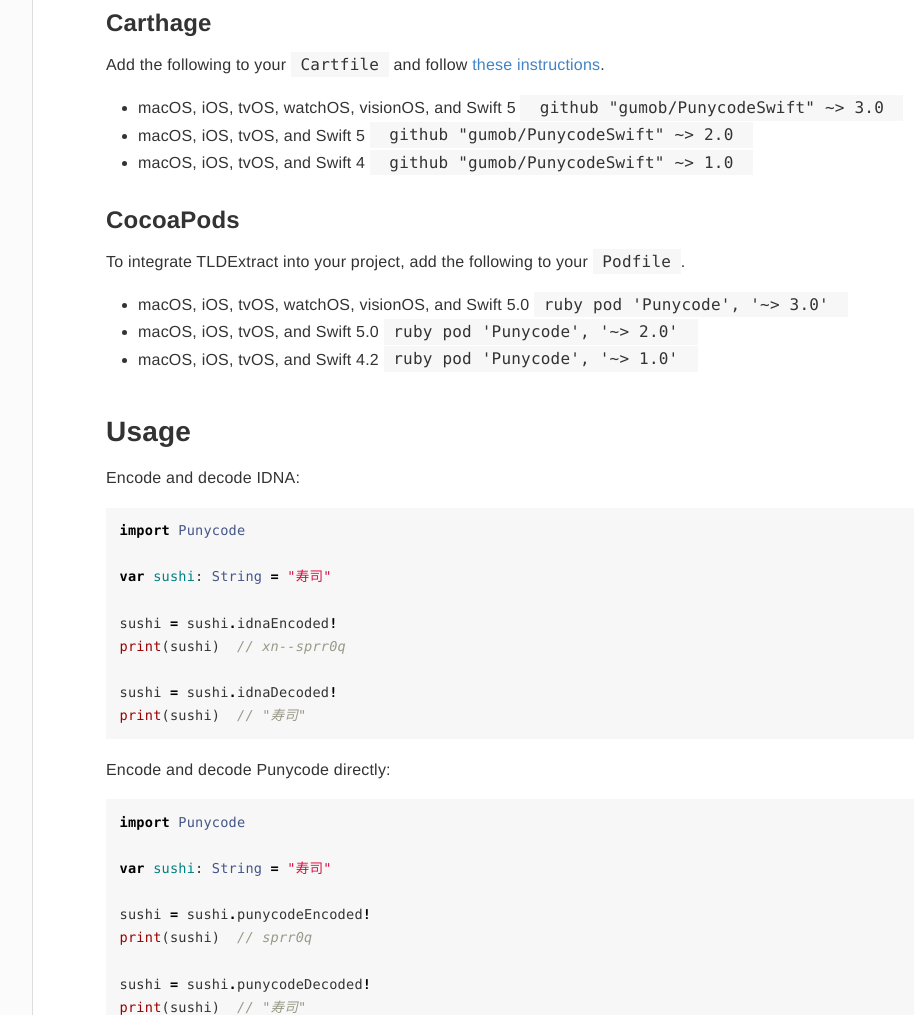
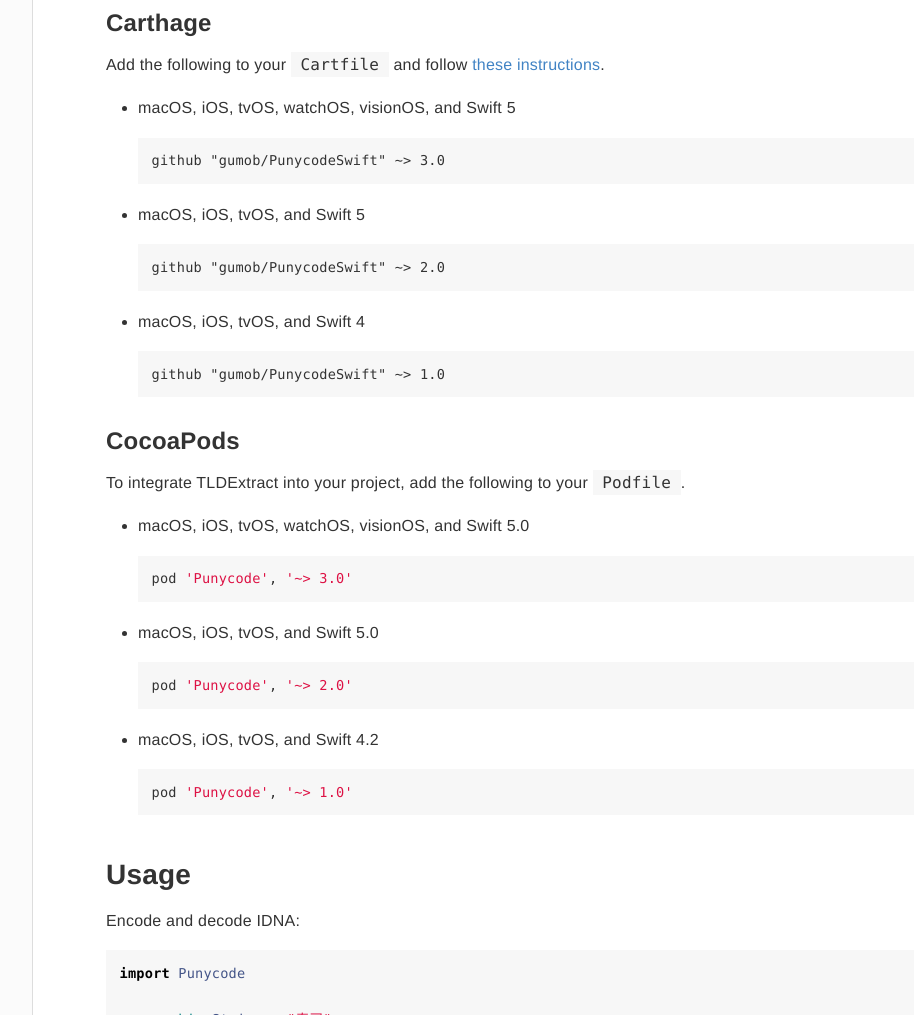
Before and after one commit to gumob/PunycodeSwift, a plain HTML site: page docs/swiftdoc/index.html in a window 1280 px wide. Shown: the part 2462-3477 px from the top of the page, without its empty margins (267-1181 px from the left). Drawn offline with Linux system fonts and the light colour scheme.

Commit message:
docs: Fix code block margin

```diff
--- a/docs/swiftdoc/index.html
+++ b/docs/swiftdoc/index.html
@@ -125,36 +125,30 @@
 <p>Add the following to your <code>Cartfile</code> and follow <a href="https://github.com/Carthage/Carthage#adding-frameworks-to-an-application">these instructions</a>.</p>
 
 <ul>
-<li>macOS, iOS, tvOS, watchOS, visionOS, and Swift 5
-<code>
-github &quot;gumob/PunycodeSwift&quot; ~&gt; 3.0
-</code></li>
-<li>macOS, iOS, tvOS, and Swift 5
-<code>
-github &quot;gumob/PunycodeSwift&quot; ~&gt; 2.0
-</code></li>
-<li>macOS, iOS, tvOS, and Swift 4
-<code>
-github &quot;gumob/PunycodeSwift&quot; ~&gt; 1.0
-</code></li>
+<li><p>macOS, iOS, tvOS, watchOS, visionOS, and Swift 5</p>
+<pre class="highlight plaintext"><code>github "gumob/PunycodeSwift" ~&gt; 3.0
+</code></pre></li>
+<li><p>macOS, iOS, tvOS, and Swift 5</p>
+<pre class="highlight plaintext"><code>github "gumob/PunycodeSwift" ~&gt; 2.0
+</code></pre></li>
+<li><p>macOS, iOS, tvOS, and Swift 4</p>
+<pre class="highlight plaintext"><code>github "gumob/PunycodeSwift" ~&gt; 1.0
+</code></pre></li>
 </ul>
 <h3 id='cocoapods' class='heading'>CocoaPods</h3>
 
 <p>To integrate TLDExtract into your project, add the following to your <code>Podfile</code>.</p>
 
 <ul>
-<li>macOS, iOS, tvOS, watchOS, visionOS, and Swift 5.0
-<code>ruby
-pod &#39;Punycode&#39;, &#39;~&gt; 3.0&#39;
-</code></li>
-<li>macOS, iOS, tvOS, and Swift 5.0
-<code>ruby
-pod &#39;Punycode&#39;, &#39;~&gt; 2.0&#39;
-</code></li>
-<li>macOS, iOS, tvOS, and Swift 4.2
-<code>ruby
-pod &#39;Punycode&#39;, &#39;~&gt; 1.0&#39;
-</code></li>
+<li><p>macOS, iOS, tvOS, watchOS, visionOS, and Swift 5.0</p>
+<pre class="highlight ruby"><code><span class="n">pod</span> <span class="s1">'Punycode'</span><span class="p">,</span> <span class="s1">'~&gt; 3.0'</span>
+</code></pre></li>
+<li><p>macOS, iOS, tvOS, and Swift 5.0</p>
+<pre class="highlight ruby"><code><span class="n">pod</span> <span class="s1">'Punycode'</span><span class="p">,</span> <span class="s1">'~&gt; 2.0'</span>
+</code></pre></li>
+<li><p>macOS, iOS, tvOS, and Swift 4.2</p>
+<pre class="highlight ruby"><code><span class="n">pod</span> <span class="s1">'Punycode'</span><span class="p">,</span> <span class="s1">'~&gt; 1.0'</span>
+</code></pre></li>
 </ul>
 <h2 id='usage' class='heading'>Usage</h2>
 
```
Also changed, not shown: 1 other file.
